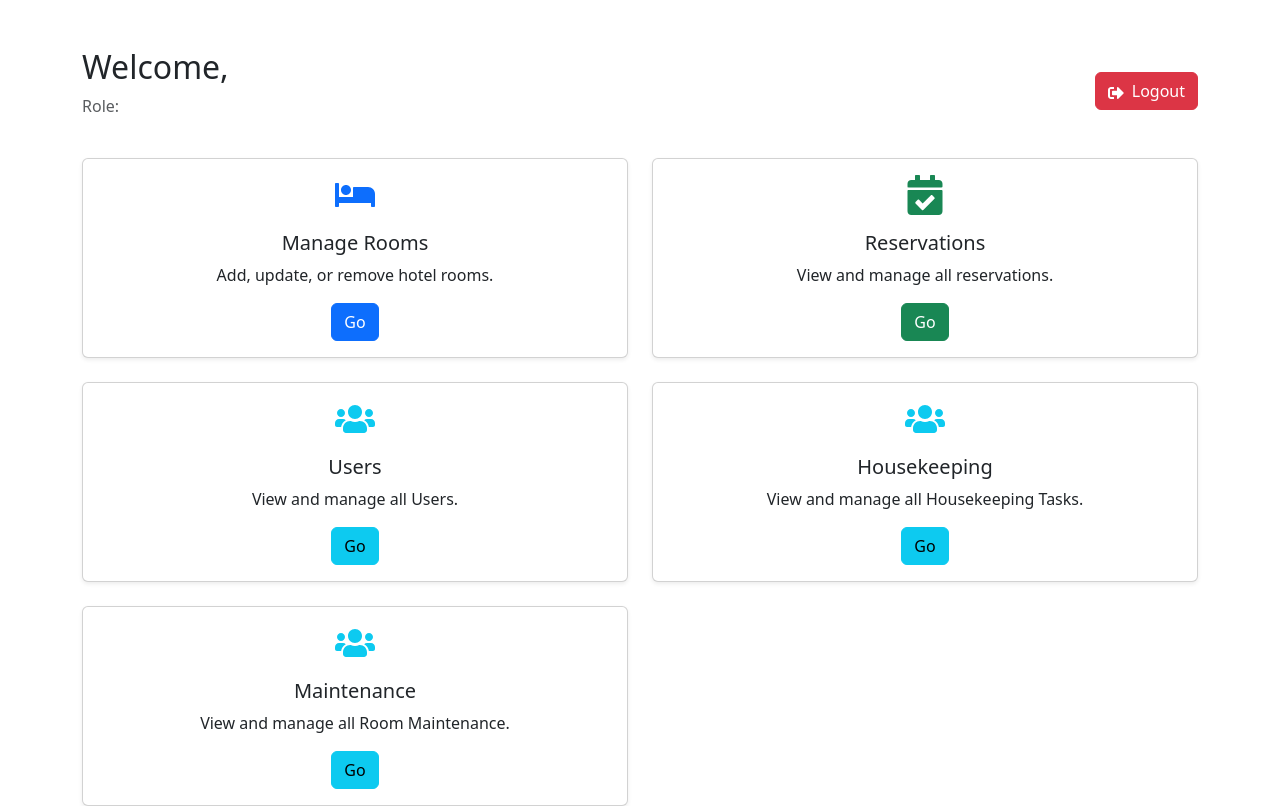
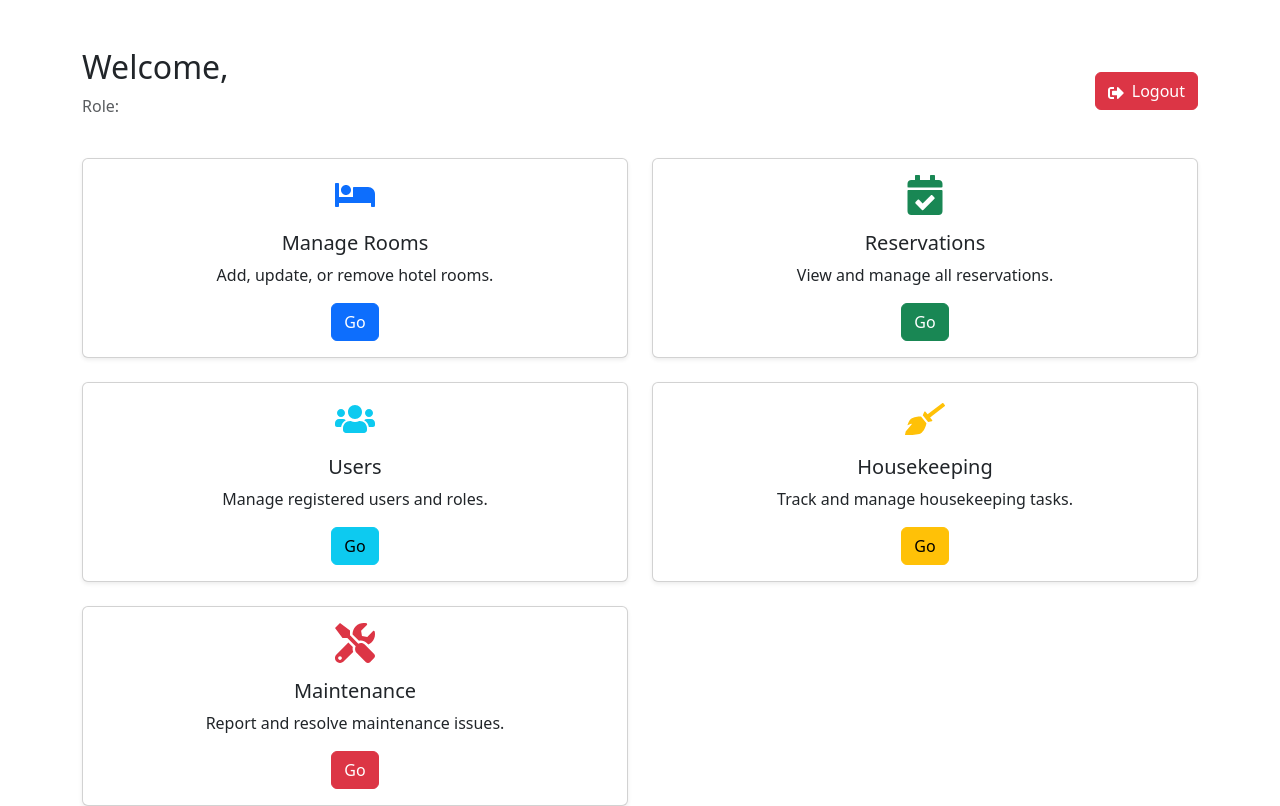
Before and after one commit to tahamahmood004/Hotel-Management-System, a React (Vite) app in the folder frontend/: page /dashboard in a window 1280 px wide. Built offline with nearby package versions, Linux system fonts and the light colour scheme.

Commit message:
feat(dashboard): add Users, Housekeeping, and Maintenance cards with navigation

```diff
--- a/frontend/src/pages/Dashboard.jsx
+++ b/frontend/src/pages/Dashboard.jsx
@@ -2,7 +2,14 @@ import { useContext } from "react";
 import { AuthContext } from "../context/AuthContext";
 import { Container, Row, Col, Card, Button } from "react-bootstrap";
 import { useNavigate } from "react-router-dom";
-import { FaBed, FaUsers , FaCalendarCheck, FaSignOutAlt } from "react-icons/fa";
+import {
+  FaBed,
+  FaCalendarCheck,
+  FaUsers,
+  FaBroom,
+  FaTools,
+  FaSignOutAlt,
+} from "react-icons/fa";
 
 export default function Dashboard() {
   const { user, logout } = useContext(AuthContext);
@@ -30,24 +37,24 @@ export default function Dashboard() {
     },
     {
       title: "Users",
-      text: "View and manage all Users.",
+      text: "Manage registered users and roles.",
       icon: <FaUsers size={40} className="mb-3 text-info" />,
       action: () => navigate("/users"),
       variant: "info",
     },
     {
       title: "Housekeeping",
-      text: "View and manage all Housekeeping Tasks.",
-      icon: <FaUsers size={40} className="mb-3 text-info" />,
+      text: "Track and manage housekeeping tasks.",
+      icon: <FaBroom size={40} className="mb-3 text-warning" />,
       action: () => navigate("/housekeeping"),
-      variant: "info",
+      variant: "warning",
     },
-        {
+    {
       title: "Maintenance",
-      text: "View and manage all Room Maintenance.",
-      icon: <FaUsers size={40} className="mb-3 text-info" />,
+      text: "Report and resolve maintenance issues.",
+      icon: <FaTools size={40} className="mb-3 text-danger" />,
       action: () => navigate("/maintenance"),
-      variant: "info",
+      variant: "danger",
     },
   ];
 
```
